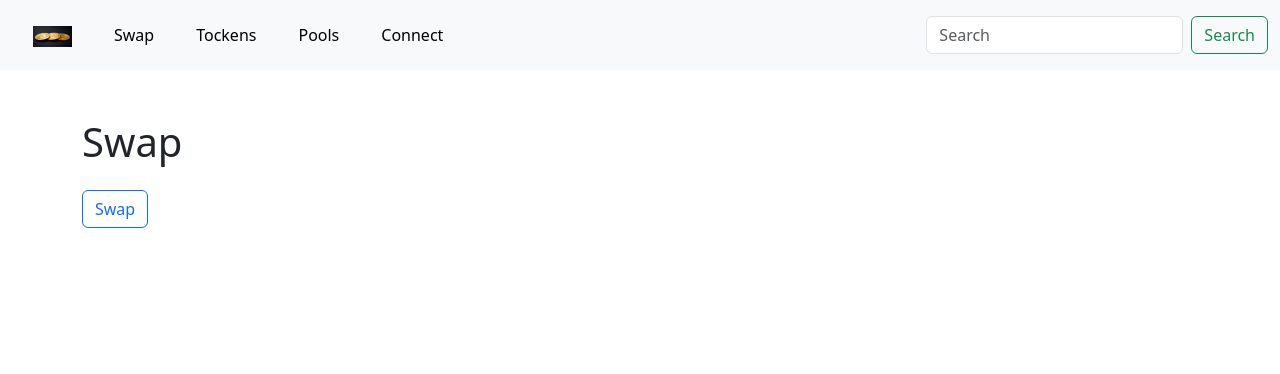
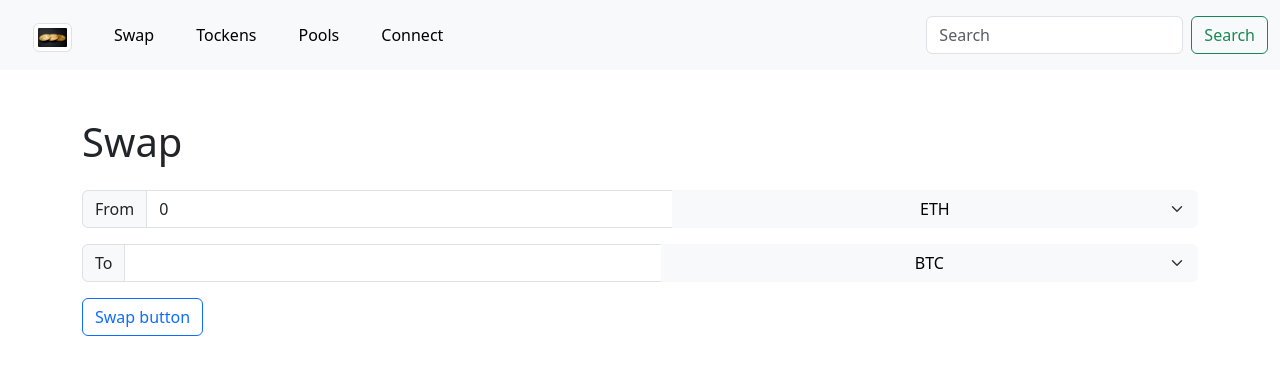
Before and after one commit to ulyhmyges/DEX, a React (Create React App) app in the folder frontapp/: page /swap in a window 1280 px wide. Shown: the top 374 px of the page. Built offline with nearby package versions, Linux system fonts and the light colour scheme.

Commit message:
Bootstrap installed in index.html file

```diff
--- a/frontapp/src/Navbar.tsx
+++ b/frontapp/src/Navbar.tsx
@@ -10,8 +10,8 @@ const Navbar = () => {
                         <ul className="navbar-nav me-auto mb-2 mb-lg-0">
                             <li className="nav-item">
                                 <button className={"btn btn-light"}>
-                                    <Link className="nav-link active" aria-current="page" to={"/"}>
-                                        <img src={"bitcoin.png"} alt={"bitcoin icon"} width={"39px"} height={"21px"}/></Link>
+                                    <Link className="nav-link active" aria-current="page" to={"home"}>
+                                        <img className="img-thumbnail rounded float-start" src={"bitcoin.png"} alt={"bitcoin icon"} width={"39px"} height={"29px"}/></Link>
                                 </button>
                             </li>
                             <li className="nav-item">
--- a/frontapp/src/Swap.tsx
+++ b/frontapp/src/Swap.tsx
@@ -1,12 +1,47 @@
-import React from "react";
+import React, {SyntheticEvent, useState} from "react";
 
 const Swap = () => {
+    const [fromAmount, setFromAmount] = useState("0");
+    const [toAmount, setToAmount] = useState("");
+    const [fromCoin, setFromCoin] = useState("eth");
+    const [toCoin, setToCoin] = useState("btc");
+
+    const handleFormInput = (event: SyntheticEvent<HTMLInputElement>) => {
+        setFromAmount(event.currentTarget.value);
+        setToAmount(String(parseFloat(fromAmount)*10));
+    }
+    const handleCoinSelect = (event: SyntheticEvent<HTMLSelectElement>) => {
+        setFromCoin(event.currentTarget.value);
+    }
+
     return (
         <div className="App">
             <div className="container mt-5">
                 <h1 className="mb-4">Swap</h1>
+                <form>
+                    <div className={"input-group flex-nowrap mb-3"}>
+                        <span className={"input-group-text"} >From</span>
+                        <input className={"form-control"} id={"swapfrom"} value={fromAmount} onChange={handleFormInput}/>
+                        <select className="form-select btn btn-light" aria-label="Default select example" value={fromCoin} onChange={handleCoinSelect}>
+                            <option value="btc">BTC</option>
+                            <option value="eth">ETH</option>
+                            <option value="coin">Coin</option>
+                        </select>
+                    </div>
+                    <div className={"input-group flex-nowrap mb-3"}>
+                        <span className={"input-group-text"}>To</span>
+                        <input className={"form-control"} id={"swapto"} value={toAmount} />
+                        <select className="form-select btn btn-light" aria-label="Default select example" value={toCoin}>
+                            <option selected>BTC</option>
+                            <option value="1">ETH</option>
+                            <option value="2">Two</option>
+                            <option value="3">Three</option>
+                        </select>
+                    </div>
+
+                </form>
                 <button type="button" className="btn btn-outline-primary">
-                    Swap
+                    Swap button
                 </button>
             </div>
         </div>
--- a/frontapp/src/index.tsx
+++ b/frontapp/src/index.tsx
@@ -19,7 +19,7 @@ const router = createBrowserRouter([
         errorElement: <ErrorPage/>,
         children: [
             {
-                path: "/",
+                path: "home",
                 element: <App/>
             },
             {
```
